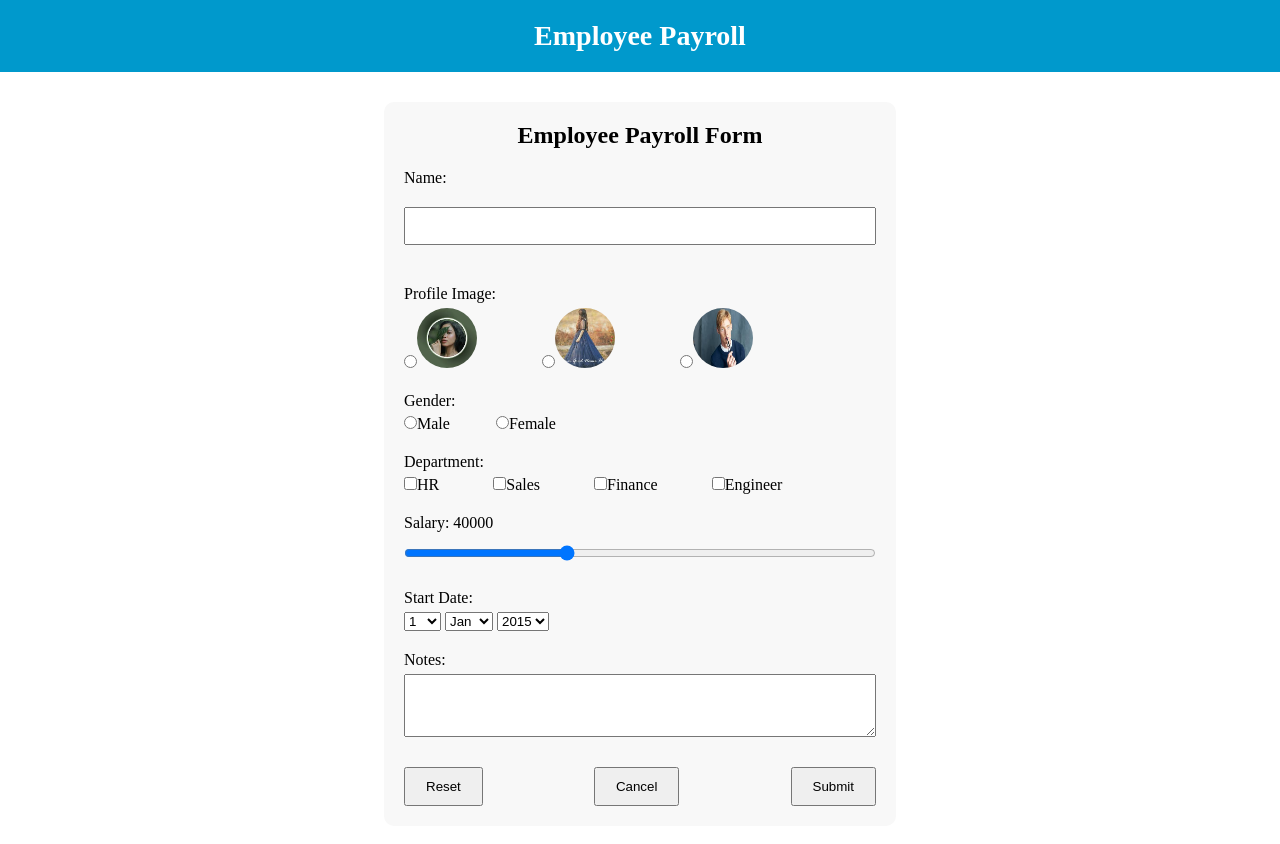
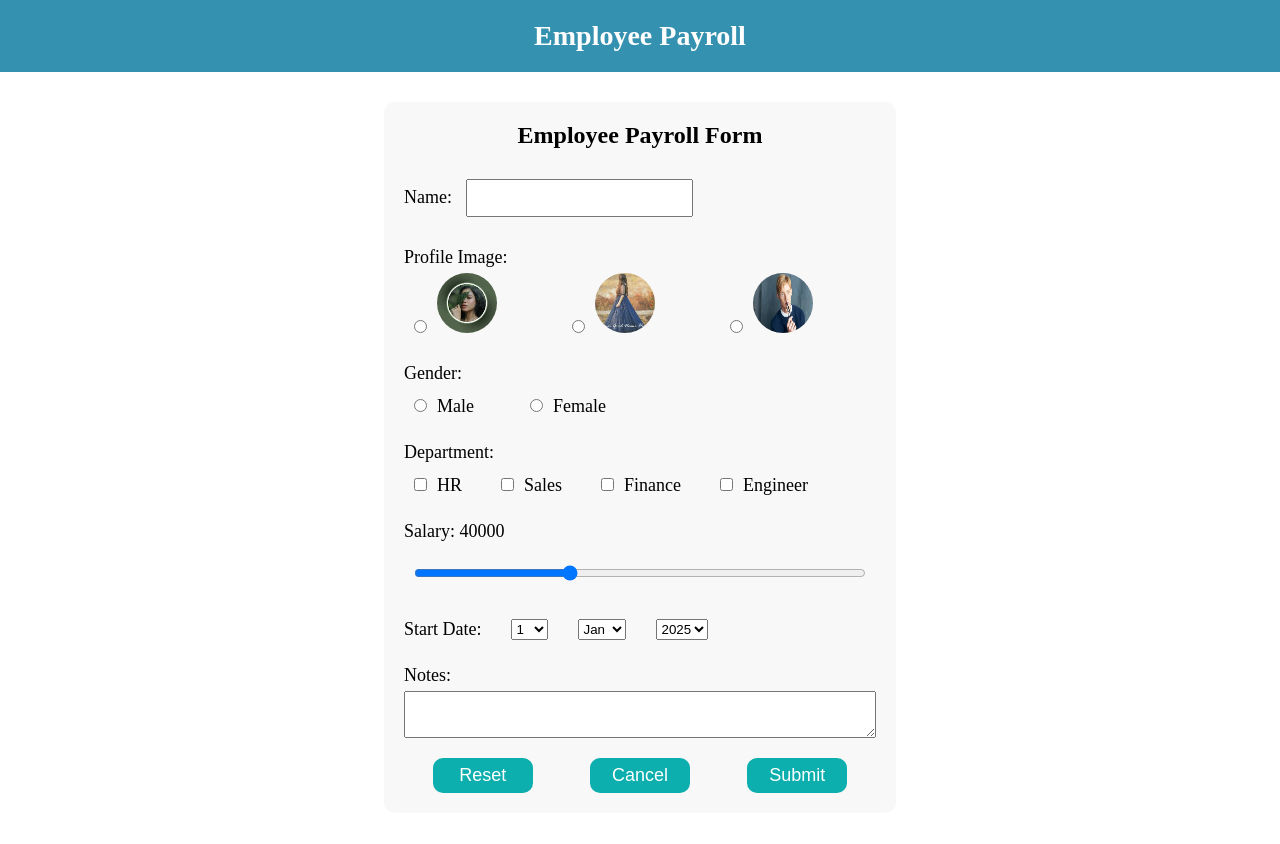
Before and after one commit to dkalki-19/Day43EmployeePayRollUI, a plain HTML site: page index.html in a window 1280 px wide. Drawn offline with Linux system fonts and the light colour scheme.

Commit message:
UC8 - Create Employee Object + Validate on Setter

```diff
--- a/index.html
+++ b/index.html
@@ -8,9 +8,9 @@
 </head>
 <body>
     <header class="main-header">Employee Payroll</header>
-
     <div class="form-container">
         <header class="form-header">Employee Payroll Form</header>
+        <form id="payrollForm" >
             <label>Name:</label>
             <input type="text" id="name" required>
             <div style="color: red;" class="error" id="nameError"></div>
@@ -45,23 +45,45 @@
                 <input type="range" min="10000" max="100000" value="40000" id="salary">
             </div>
             <div class="form-row">
+                <div class="date-row">
                     <label>Start Date:</label>
-            <div class="date-box">
-                <select id="day"></select>
-                <select id="month"></select>
-                <select id="year"></select>
+                    <select id="day">
+                        <option>1</option><option>2</option><option>3</option>
+                        <option>4</option><option>5</option><option>6</option>
+                    </select>
+
+                    <select id="month">
+                        <option value="0">Jan</option>
+                        <option value="1">Feb</option>
+                        <option value="2">Mar</option>
+                        <option value="3">Apr</option>
+                        <option value="4">May</option>
+                        <option value="5">Jun</option>
+                        <option value="6">Jul</option>
+                        <option value="7">Aug</option>
+                        <option value="8">Sep</option>
+                        <option value="9">Oct</option>
+                        <option value="10">Nov</option>
+                        <option value="11">Dec</option>
+                    </select>
+
+                    <select id="year">
+                        <option>2025</option><option>2024</option><option>2023</option>
+                    </select>
                 </div>
+                <div style="color: red;" class="error" id="dateError"></div>
             </div>
             <div class="form-row">
                 <label for="notes">Notes:</label>
                 <textarea id="notes" rows="3"></textarea>
             </div>
 
-        <div class="form-buttons">
-            <button type="reset" id="resetBtn">Reset</button>
-            <button id="cancelBtn">Cancel</button>
-            <button id="submitBtn">Submit</button>
+            <div id="buttons" class="form-buttons">
+                <button type="reset" id="resetBtn" class="btn">Reset</button>
+                <button id="cancelBtn" class="btn">Cancel</button>
+                <button id="submitBtn" class="btn">Submit</button>
             </div>
+        </form>
 
     </div>
 
@@ -100,31 +122,87 @@
         });
 
         function validateStartDate() {
-            let day = document.getElementById("day").value;
-            let month = document.getElementById("month").value;
-            let year = document.getElementById("year").value;
+            console.log("validateStartDate function executing");
 
-            let date = new Date(`${day} ${month} ${year}`);
-            let today = new Date();
+            const day = parseInt(document.getElementById("day").value);
+            const month = parseInt(document.getElementById("month").value); // must be 0–11
+            const year = parseInt(document.getElementById("year").value);
 
-            if (date > today) {
-                dateError.innerText = "Start date cannot be in the future!";
+            const selected = new Date(year, month, day);
+            const today = new Date();
+
+            // Normalize both to MIDNIGHT
+            const selectedMid = new Date(selected.getFullYear(), selected.getMonth(), selected.getDate());
+            const todayMid = new Date(today.getFullYear(), today.getMonth(), today.getDate());
+
+            const diffMs = todayMid - selectedMid;
+            const diffDays = Math.floor(diffMs / (1000 * 60 * 60 * 24));
+
+            console.log("Diff:", diffDays);
+
+            // 1️⃣ future date check FIRST
+            if (diffDays < 0) {
+                document.getElementById("dateError").innerText =
+                    "Start date cannot be in the future!";
                 return false;
             }
 
-            let diff = (today - date) / (1000 * 60 * 60 * 24);
-
-            if (diff > 30) {
-                dateError.innerText = "Start date must be within 30 days!";
+            // 2️⃣ older than 30 days check
+            if (diffDays > 30) {
+                document.getElementById("dateError").innerText =
+                    "Start date must be within 30 days!";
                 return false;
             }
 
-            dateError.innerText = "";
+            // 3️⃣ valid
+            document.getElementById("dateError").innerText = "";
             return true;
         }
 
 
 
+        class EmployeePayroll {
+            set name(name) {
+                let regex = /^[A-Z][a-zA-Z ]{2,}$/;
+                if (!regex.test(name)) throw "Invalid Name!";
+                this._name = name;
+            }
+
+            set startDate(date) {
+                let today = new Date();
+                if (date > today) throw "Future date not allowed";
+
+                let diff = (today - date) / (1000 * 60 * 60 * 24);
+                if (diff > 30) throw "Start date must be within 30 days";
+
+                this._startDate = date;
+            }
+        }
+
+        document.getElementById("payrollForm").addEventListener("submit", function(e) {
+            e.preventDefault();
+
+            if (!validateStartDate()) return;
+
+            try {
+                console.log("Entered into this block");
+                let emp = new EmployeePayroll();
+                emp.name = document.getElementById("name").value;
+
+                let day = document.getElementById("day").value;
+                let month = document.getElementById("month").value;
+                let year = document.getElementById("year").value;
+                emp.startDate = new Date(year, month, day);
+
+                alert("Employee Data Submitted Successfully!");
+                console.log(emp);
+
+            } catch (err) {
+                alert(err);
+            }
+        });
+
+
     </script>
 </body>
 </html>
--- a/style.css
+++ b/style.css
@@ -5,7 +5,7 @@
 }
 
 .main-header {
-    background: #0099cc;
+    background: #3591b0;
     padding: 20px;
     text-align: center;
     color: white;
@@ -31,11 +31,17 @@
 }
 
 .form-row {
+    margin-top: 20px;
     display: flex;
     flex-direction: column;
     gap: 5px;
 }
+
+label{
+    font-size: 18px;
+}
 input {
+    margin: 10px;
     padding: 8px;
     font-size: 16px;
 
@@ -50,7 +56,7 @@ input {
 }
 
 .dept{
-    margin-right: 50px;
+    margin-right: 25px;
 }
 .profile-pics {
     display: flex;
@@ -62,14 +68,29 @@ input {
     border-radius: 50%;
 }
 
-textarea {
-    padding: 8px;
+#buttons{
+    margin-top:20px;
+    display: flex;
+    flex-direction: row;
+    justify-content: space-around;
 }
-.form-buttons {
+
+button{
+    padding: 7px;
+    width: 100px;
+    background-color: rgb(12, 174, 174);
+    font-size: 18px;
+    color: white;
+    border: 0px;
+    border-radius: 10px;
+}
+
+.date-row{
     display: flex;
-    justify-content: space-between;
-    margin-top: 10px;
+    flex-direction: row;
+
 }
-button {
-    padding: 10px 20px;
+
+select{
+    margin-left: 30px;
 }
```
Lines whose indentation alone changed are shown as unchanged.
